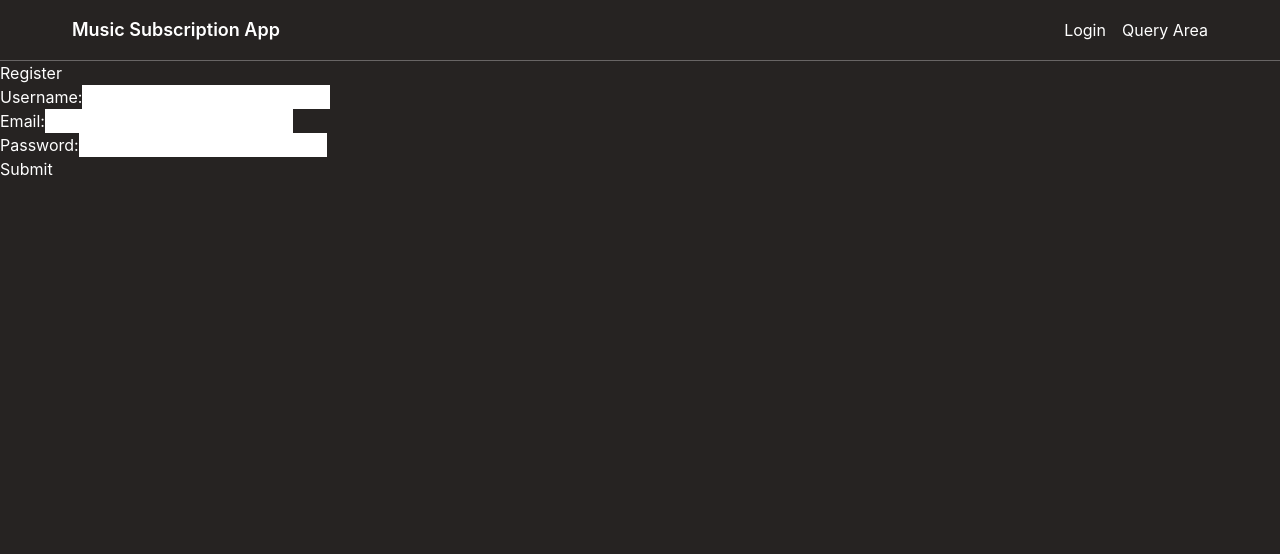
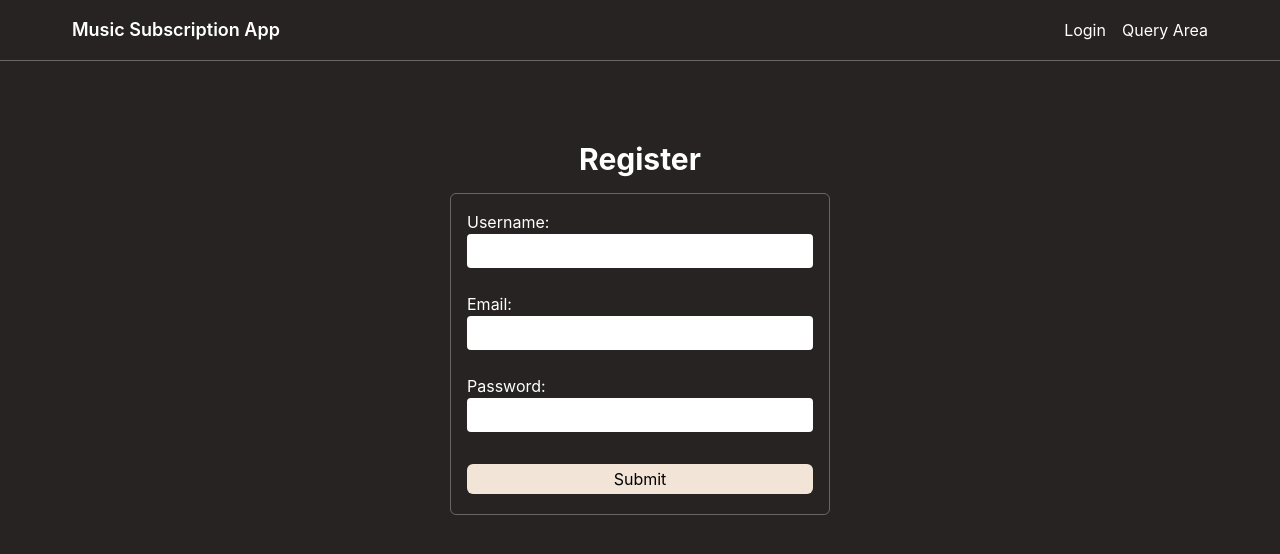
Before and after one commit to Shrey-Singhal/AWS_Music_Subscription_App, a React (Create React App) app in the folder frontend/: page /register in a window 1280 px wide. Shown: the top 554 px of the page. Built offline with nearby package versions, Linux system fonts and the light colour scheme.

Commit message:
Register page styling

```diff
--- a/frontend/src/pages/Register.js
+++ b/frontend/src/pages/Register.js
@@ -39,21 +39,32 @@ const Register = () => {
     };
 
     return (
-        <div>
-            <h1>Register</h1>
+        <div className="flex flex-col mt-20 items-center">
+            <h1 className="text-3xl font-bold mb-4">Register</h1>
+            <div className="w-[380px] p-4 border border-white border-opacity-30 rounded-md mt-inner_padding">
                 <form onSubmit={handleSubmit}>
+                    <div className="flex flex-col">
                         <label>Username:</label>
-                <input type = "username" value={username} onChange ={(e) => setUsername(e.target.value)} required />
+                        <input className="text-black rounded outline-none p-[5px] pl-[12px] pr-[12px]"
+                            type = "username" value={username} onChange ={(e) => setUsername(e.target.value)} required />
                         <br />
                         <label>Email:</label>
-                <input type ="email" value={email} onChange={(e) => setEmail(e.target.value)} required/>
+                        <input className="text-black rounded outline-none p-[5px] pl-[12px] pr-[12px]"
+                            type ="email" value={email} onChange={(e) => setEmail(e.target.value)} required/>
                         <br />
                         <label>Password:</label>
-                <input type = "password" value = {password} onChange={(e) => setPassword(e.target.value)} required/>
+                        <input className="text-black rounded outline-none p-[5px] pl-[12px] pr-[12px]"
+                            type = "password" value = {password} onChange={(e) => setPassword(e.target.value)} required/>
                         <br/>
-                <button type="submit">Submit</button>
+                    </div>
+                    <button type="submit"
+                            className="p-[5px] pl-[16px] pr-[16px] rounded-[6px] leading-5 cursor-pointer
+                    text-black bg-custom-color2 hover:brightness-90 w-full mb-1 mt-2"
+                    >Submit</button>
                 </form>
                 {errorMessage && <p>{errorMessage}</p>}
+            </div>
+
         </div>
     )
 }
```
Lines whose indentation alone changed are shown as unchanged.
